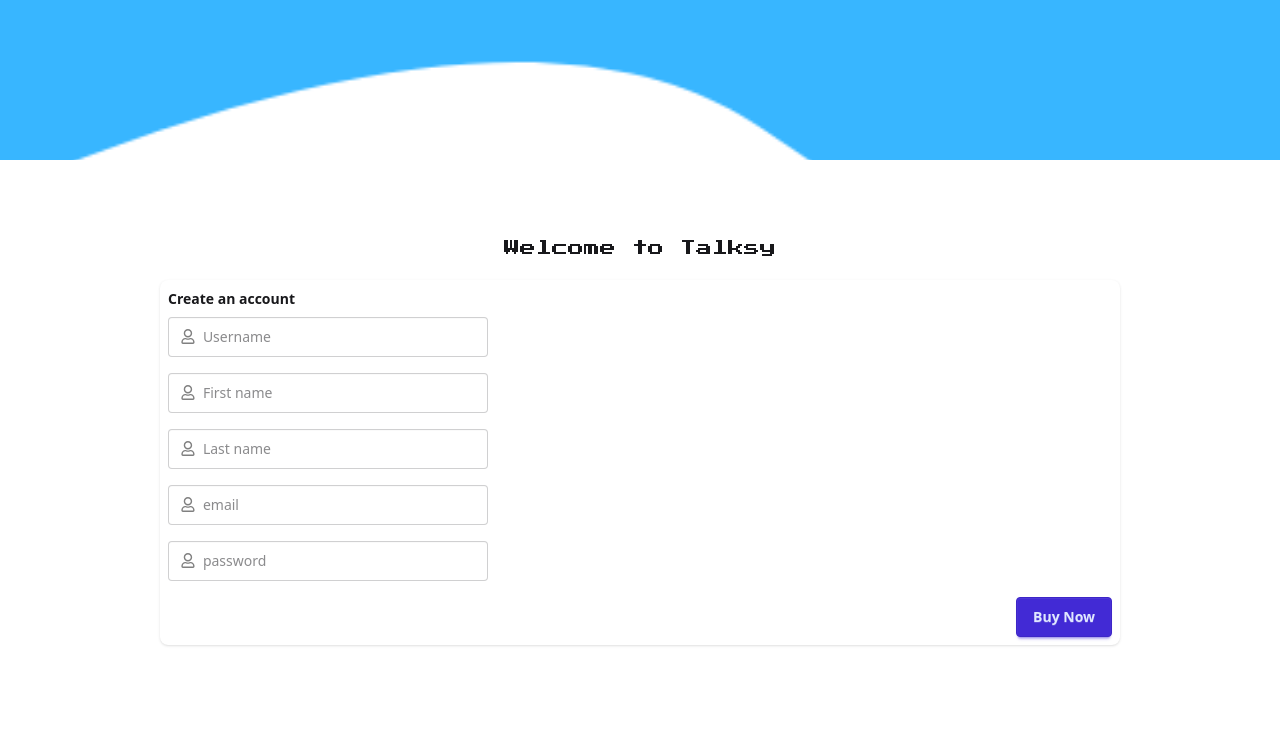
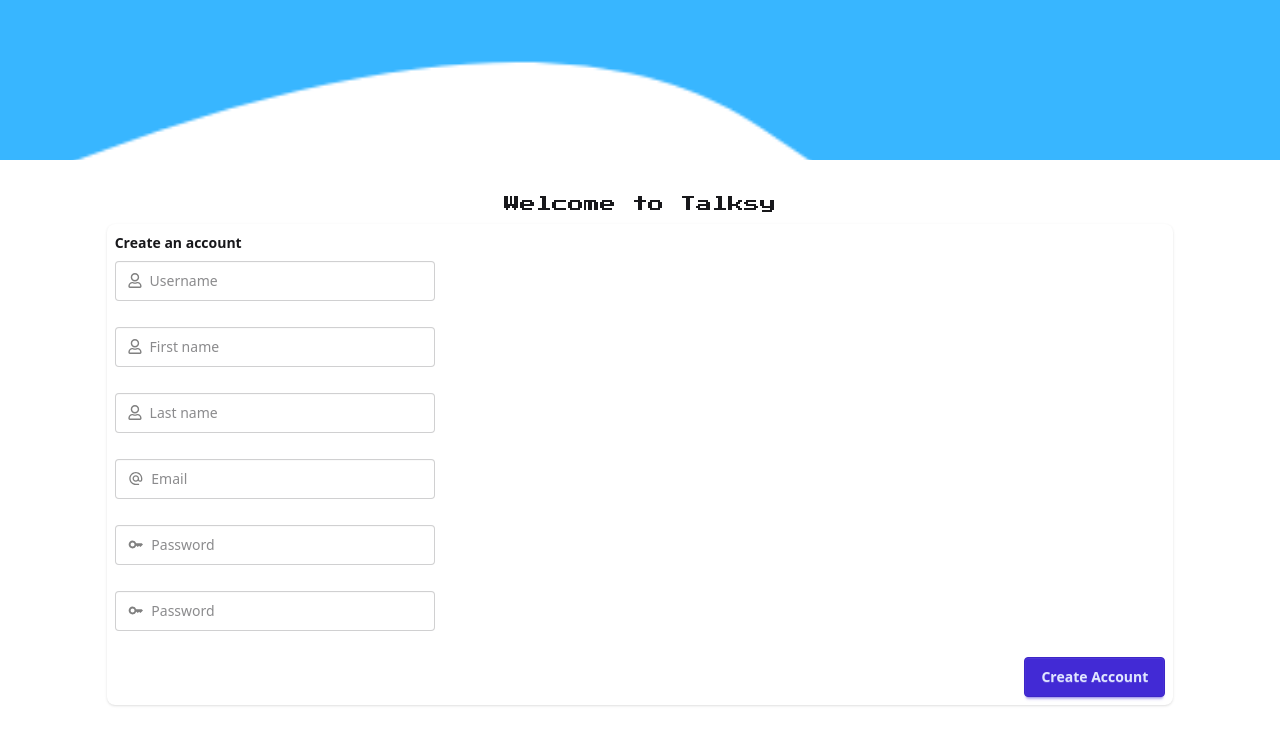
Before and after one commit to chubibobibo/Talksy, a React (Vite) app in the folder client/: page /index in a window 1280 px wide. Shown: the top 744 px of the page. Built offline with nearby package versions, Linux system fonts and the light colour scheme; a web font is replaced by a local one.

Commit message:
improvements in register inputs in handling data inputs and errors

```diff
--- a/client/src/components/FormToast.tsx
+++ b/client/src/components/FormToast.tsx
@@ -1,12 +1,17 @@
 function FormToast({ messages }: { messages: string }) {
   return (
+    // <>
+    //   <div className='validator-hint hidden'>
+    //     <div className='toast toast-top toast-center pt-2'>
+    //       <div className='alert alert-error'>
+    //         <span className='text-red-200'>{messages}</span>
+    //       </div>
+    //     </div>
+    //   </div>
+    // </>
     <>
       <div className='validator-hint'>
-        <div className='toast toast-top toast-center pt-2'>
-          <div className='alert alert-error'>
-            <span>{messages}</span>
-          </div>
-        </div>
+        <p className='text-red-800'>{messages}</p>
       </div>
     </>
   );
--- a/client/src/index.css
+++ b/client/src/index.css
@@ -15,6 +15,6 @@
 @layer components {
   /* cards for register and login */
   .auth-card-mobile {
-    @apply card w-9/12 bg-base-100 card-xs shadow-sm flex justify-center;
+    @apply card w-10/12 bg-base-100 card-xs shadow-sm flex justify-center;
   }
 }
--- a/client/src/pages/LandingPage.tsx
+++ b/client/src/pages/LandingPage.tsx
@@ -1,18 +1,21 @@
 import { FaRegUser } from "react-icons/fa";
+import { MdAlternateEmail, MdKey } from "react-icons/md";
 import { Form } from "react-router-dom";
 import FormToast from "../components/FormToast";
 
 function LandingPage() {
   return (
     <>
-      <section className='bg-[url(../src/assets/card-logo-1.png)] bg-center bg-cover h-40'></section>
-      <section className='w-screen h-screen flex flex-col justify-center items-center pb-[15rem]'>
-        <h1 className='text-md font-start pb-5'>Welcome to Talksy</h1>
+      {/* Header logo */}
+      <section className='bg-[url(../src/assets/card-logo-1.png)] bg-center bg-cover h-40'>
+        {/* Header logo */}
+        <section className='w-screen h-screen flex flex-col justify-center items-center pt-[6rem]'>
+          <h1 className='text-md font-start pb-2'>Welcome to Talksy</h1>
           <div className='auth-card-mobile'>
             <div className='card-body'>
               <h2 className='card-title'>Create an account</h2>
               {/* inputs */}
-            <Form method='POST' className='flex flex-col gap-2'>
+              <Form method='POST'>
                 <section>
                   <label className='input validator'>
                     <FaRegUser size={15} color='gray' />
@@ -72,11 +75,11 @@
 
                 <section>
                   <label className='input validator'>
-                  <FaRegUser size={15} color='gray' />
+                    <MdAlternateEmail size={17} color='gray' />
                     <input
                       type='email'
                       required
-                    placeholder='email'
+                      placeholder='Email'
                       //   pattern='[A-Za-z][A-Za-z0-9\-]*'
                       minLength={4}
                       maxLength={30}
@@ -89,16 +92,34 @@
 
                 <section>
                   <label className='input validator'>
-                  <FaRegUser size={15} color='gray' />
+                    <MdKey size={17} color='gray' />
                     <input
                       type='password'
                       required
-                    placeholder='password'
+                      placeholder='Password'
                       pattern='[A-Za-z][A-Za-z0-9\-]*'
                       minLength={4}
                       maxLength={30}
                       title='Only letters, numbers or dash'
-                    name='password'
+                      name='password1'
+                    />
+                  </label>
+                  <FormToast
+                    messages={"Password should be at least 8 characters"}
+                  />
+                </section>
+                <section>
+                  <label className='input validator'>
+                    <MdKey size={17} color='gray' />
+                    <input
+                      type='password'
+                      required
+                      placeholder='Password'
+                      pattern='[A-Za-z][A-Za-z0-9\-]*'
+                      minLength={4}
+                      maxLength={30}
+                      title='Only letters, numbers or dash'
+                      name='password2'
                     />
                   </label>
                   <FormToast
@@ -108,13 +129,14 @@
                 {/* inputs */}
                 <div className='justify-end card-actions'>
                   <button className='btn btn-primary' type='submit'>
-                  Buy Now
+                    Create Account
                   </button>
                 </div>
               </Form>
             </div>
           </div>
         </section>
+      </section>
     </>
   );
 }
--- a/client/src/utils/actionFunctions/registerActionFn.tsx
+++ b/client/src/utils/actionFunctions/registerActionFn.tsx
@@ -1,9 +1,17 @@
-import axios from "axios";
+import axios, { isAxiosError } from "axios";
 import { redirect } from "react-router-dom";
 import { toast } from "react-toastify";
 
 export const action = async ({ request }: { request: Request }) => {
   const formData = await request.formData(); //obtains data from forms
+  const pwd1 = formData.get("password1");
+  const pwd2 = formData.get("password2");
+  console.log(pwd1, pwd2);
+  if (pwd1 !== pwd2) {
+    toast.error("Passwords are not matching");
+  } else {
+    formData.append("password", pwd1);
+  }
   const data = Object.fromEntries(formData); //converts data into objects
 
   try {
@@ -11,6 +19,12 @@
     toast.success("registered");
     return redirect("/");
   } catch (err) {
-    console.log(err);
+    if (isAxiosError(err)) {
+      toast.error(
+        Array.isArray(err?.response?.data?.message)
+          ? err?.response?.data?.message[0]
+          : err?.response?.data?.message
+      );
+    }
   }
 };
```
Lines whose indentation alone changed are shown as unchanged.
